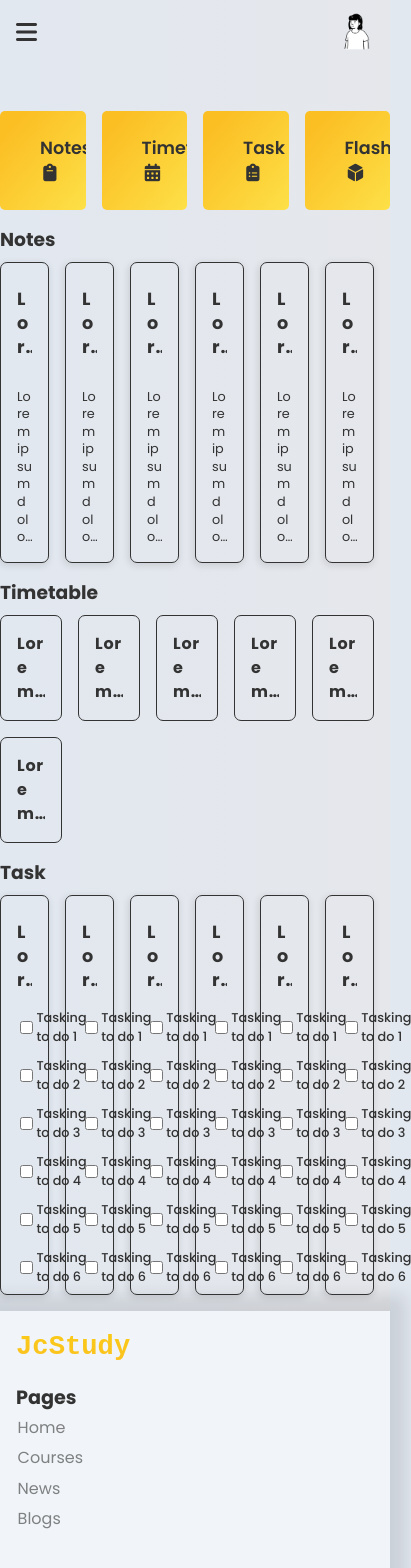
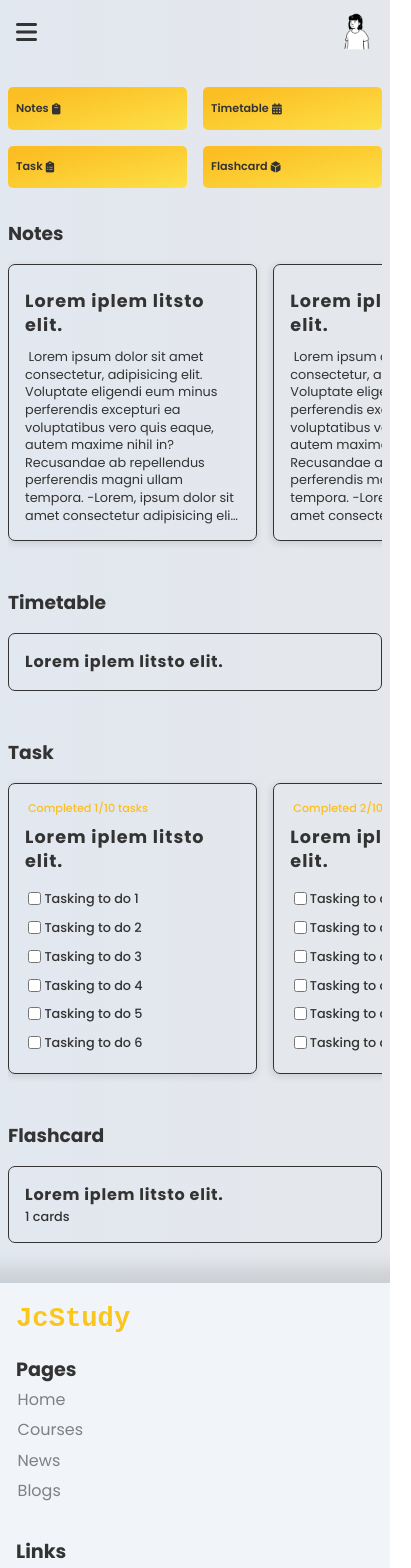
Before and after one commit to NghiaLam11/Challenge-7-JcStudy, a Vue app: page /utilities in a window 390 px wide. Shown: the top 1568 px of the page, 411 px wide, since content can reach past the window. Built offline with nearby package versions, Linux system fonts and the light colour scheme.

Commit message:
utilities res

```diff
--- a/src/App.vue
+++ b/src/App.vue
@@ -51,7 +51,7 @@ onMounted(() => {
 .header {
   margin-bottom: 5.5rem;
 }
-@media screen and (max-width: 768px) {
+@media screen and (max-width: 889px) {
   .header {
     margin-bottom: 0rem;
   }
--- a/src/components/HeaderSection.vue
+++ b/src/components/HeaderSection.vue
@@ -176,7 +176,6 @@ onMounted(() => {
 });
 const headerElement = ref();
 const onScroll = () => {
-  console.log(window.scrollY);
   if (window.scrollY >= 40) {
     headerElement.value.style.backgroundColor = "var(--footer-color)";
   } else {
--- a/src/components/UtilitiesSection.vue
+++ b/src/components/UtilitiesSection.vue
@@ -3,29 +3,29 @@
     <div class="utilities-container container">
       <div class="utilities-list">
         <div class="utilities-item">
-          <div>
-            <span>Notes</span>
+          <div class="item">
+            <span class="text">Notes</span>
             <i class="fa-solid fa-clipboard"></i>
           </div>
           <span>+</span>
         </div>
         <div class="utilities-item">
-          <div>
-            <span>Timetable</span>
+          <div class="item">
+            <span class="text">Timetable</span>
             <i class="far fa-calendar-alt"></i>
           </div>
           <span>+</span>
         </div>
         <div class="utilities-item">
-          <div>
-            <span>Task</span>
+          <div class="item">
+            <span class="text">Task</span>
             <i class="fas fa-clipboard-list"></i>
           </div>
           <span>+</span>
         </div>
         <div class="utilities-item">
-          <div>
-            <span>Flashcard</span>
+          <div class="item">
+            <span class="text">Flashcard</span>
             <i class="fas fa-dice-d6"></i>
           </div>
           <span>+</span>
@@ -62,16 +62,28 @@
           <h3>Task</h3>
           <div class="task-list">
             <div v-for="n in 6" :key="n" class="task-item">
+              <div class="completed-task multiline-ellipsis-1">
+                Completed <span>{{ n }}</span
+                >/<span>10 tasks</span>
+              </div>
               <h4 class="multiline-ellipsis-3">Lorem iplem litsto elit.</h4>
+
               <div class="task-group">
                 <div v-for="num in 6" :key="num" class="task-check">
-                  <input
-                    :id="`checkbox${num}`"
-                    class="checkbox"
-                    type="checkbox"
-                  />
-                  <label :for="`checkbox${num}`">Tasking to do {{ num }}</label>
+                  <input class="checkbox" type="checkbox" />
+                  <label>Tasking to do {{ num }}</label>
                 </div>
+              </div>
+            </div>
+          </div>
+        </div>
+        <div class="utilities-flashcard">
+          <h3>Flashcard</h3>
+          <div class="flashcard-list">
+            <div v-for="n in 6" :key="n" class="flashcard-item">
+              <h4 class="multiline-ellipsis-3">Lorem iplem litsto elit.</h4>
+              <div class="count-card">
+                <span>{{ n }} cards</span>
               </div>
             </div>
           </div>
@@ -104,7 +116,9 @@
         );
         transition: all 0.3s linear;
         overflow: hidden;
-        div {
+        div.item {
+          display: flex;
+          align-items: center;
           span,
           i {
             font-size: 1.1rem;
@@ -114,7 +128,7 @@
             margin: 0 0.2rem;
           }
         }
-        span {
+        span:not(.text) {
           transform: translateY(150%);
           font-weight: 300;
           font-size: 2rem;
@@ -231,6 +245,11 @@
               margin-top: 0.5rem;
               margin-bottom: 0.7rem;
             }
+            .completed-task {
+              font-size: 0.7rem;
+              font-weight: 500;
+              color: var(--primary-color);
+            }
             .task-group {
               .task-check {
                 display: flex;
@@ -258,7 +277,169 @@
           }
         }
       }
+
+      .utilities-flashcard {
+        h3 {
+          margin-top: 1rem;
+          margin-bottom: 0.5rem;
+        }
+        .flashcard-list {
+          display: flex;
+          flex-wrap: wrap;
+          gap: 1rem;
+          .count-card {
+            font-size: 0.8rem;
+            font-weight: 500;
+          }
+          .flashcard-item {
+            height: 100%;
+            padding: 1rem;
+            border: 1px solid;
+            border-radius: 7px;
+            width: calc(100% / 5 - 1rem);
+            transition: all 0.25s ease;
+            h4 {
+              letter-spacing: 0.75px;
+              transition: all 0.25s ease;
+            }
+          }
+          .flashcard-item:hover {
+            border: 1px solid var(--primary-color);
+            cursor: pointer;
+            h4 {
+              color: var(--primary-color);
+            }
+          }
+        }
+      }
     }
   }
 }
+
+@media screen and (min-width: 734px) and (max-width: 1020px) {
+  .utilities {
+    padding: 1rem;
+  }
+  .utilities-notes,
+  .utilities-task,
+  .utilities-flashcard,
+  .utilities-timetable {
+    padding: 0.5rem;
+  }
+  .notes-list,
+  .flashcard-list,
+  .timetable-list,
+  .task-list {
+    overflow-x: scroll !important;
+    flex-wrap: nowrap !important;
+    padding: 0.5rem 0;
+  }
+  .utilities-list {
+    padding: 0.5rem;
+    flex-wrap: wrap;
+  }
+
+  .utilities-item {
+    min-width: calc(100% / 2 - 0.5rem) !important;
+    padding: 0.5rem 1.5rem !important;
+  }
+  .utilities-item {
+    min-width: calc(100% / 3);
+    margin-bottom: 0.5rem;
+  }
+  .flashcard-item,
+  .timetable-item {
+    min-width: calc(100% / 3);
+    margin-bottom: 0.5rem;
+  }
+
+  .notes-item,
+  .task-item {
+    min-width: calc(100% / 4);
+    margin-bottom: 0.5rem;
+  }
+}
+
+@media screen and (min-width: 534px) and (max-width: 734px) {
+  .utilities {
+    padding: 1rem;
+  }
+  .utilities-notes,
+  .utilities-task,
+  .utilities-flashcard,
+  .utilities-timetable {
+    padding: 0.5rem;
+  }
+  .notes-list,
+  .flashcard-list,
+  .timetable-list,
+  .task-list {
+    overflow-x: scroll !important;
+    flex-wrap: nowrap !important;
+    padding: 0.5rem 0;
+  }
+  .utilities-list {
+    padding: 0.5rem;
+    flex-wrap: wrap;
+  }
+
+  .utilities-item {
+    min-width: calc(100% / 2 - 0.5rem) !important;
+    padding: 0.5rem 1.5rem !important;
+  }
+  .flashcard-item,
+  .timetable-item {
+    min-width: calc(100% / 2);
+    margin-bottom: 0.5rem;
+  }
+
+  .notes-item,
+  .task-item {
+    min-width: calc(100% / 3);
+    margin-bottom: 0.5rem;
+  }
+}
+
+@media screen and (max-width: 534px) {
+  .utilities {
+    padding-top: 1rem !important;
+  }
+  .utilities-notes,
+  .utilities-task,
+  .utilities-flashcard,
+  .utilities-timetable {
+    padding: 0.5rem;
+  }
+  .notes-list,
+  .flashcard-list,
+  .timetable-list,
+  .task-list {
+    overflow-x: scroll !important;
+    flex-wrap: nowrap !important;
+    padding: 0.5rem 0;
+  }
+  .utilities-list {
+    padding: 0.5rem;
+    flex-wrap: wrap;
+  }
+
+  .utilities-item {
+    min-width: calc(100% / 2 - 0.5rem) !important;
+    padding: 0.8rem 0.5rem !important;
+    span, i {
+      font-size: 0.7rem !important;
+    }
+  }
+  .flashcard-item,
+  .timetable-item {
+    min-width: calc(100% / 1);
+    margin-bottom: 0.5rem;
+  }
+
+  .notes-item,
+  .task-item {
+    min-width: calc(100% / 1.5);
+    margin-bottom: 0.5rem;
+  }
+}
 </style>
```
